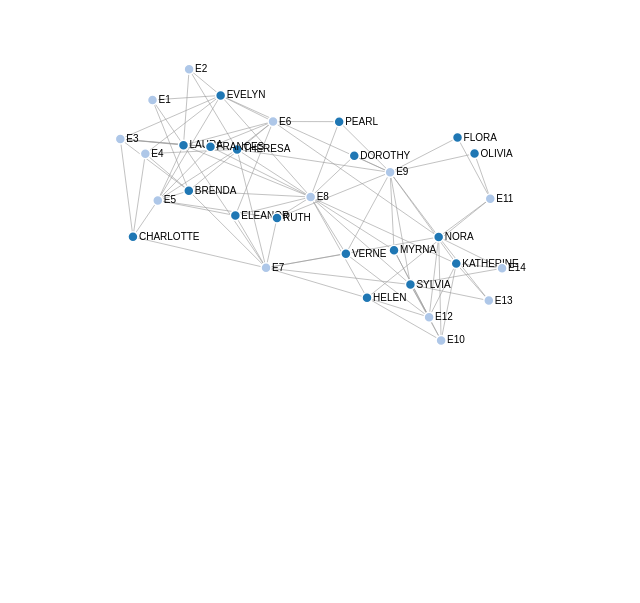
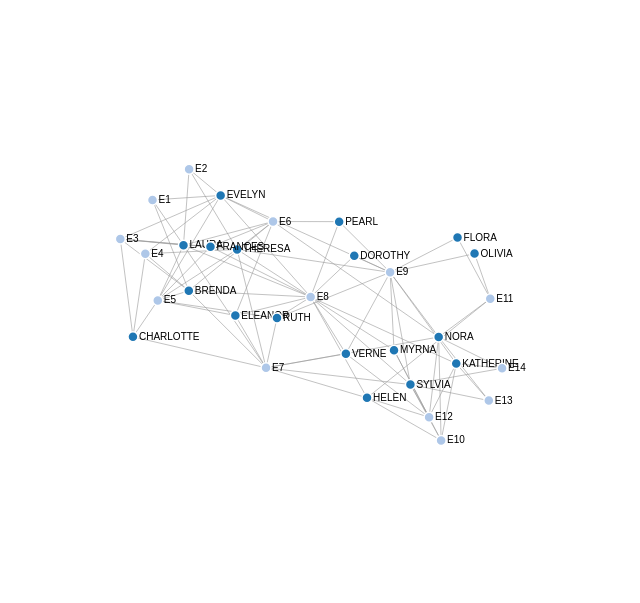
Before and after one commit to feezell/southernWomen, a plain HTML site: page index.html in a window 1280 px wide. Shown: the whole page, without its empty margins (135-775 px from the left). Drawn offline with Linux system fonts and the light colour scheme.

Commit message:
Update index.html

```diff
--- a/index.html
+++ b/index.html
@@ -7,7 +7,7 @@
         <script type="text/javascript"  src="d3.v4.js"></script>
     </head>
     <body>
-        <svg width="900" height="400"></svg>
+        <svg width="900" height="600"></svg>
 
         <script type="text/javascript" src="southernWomen.js"></script>
     </body>
```
